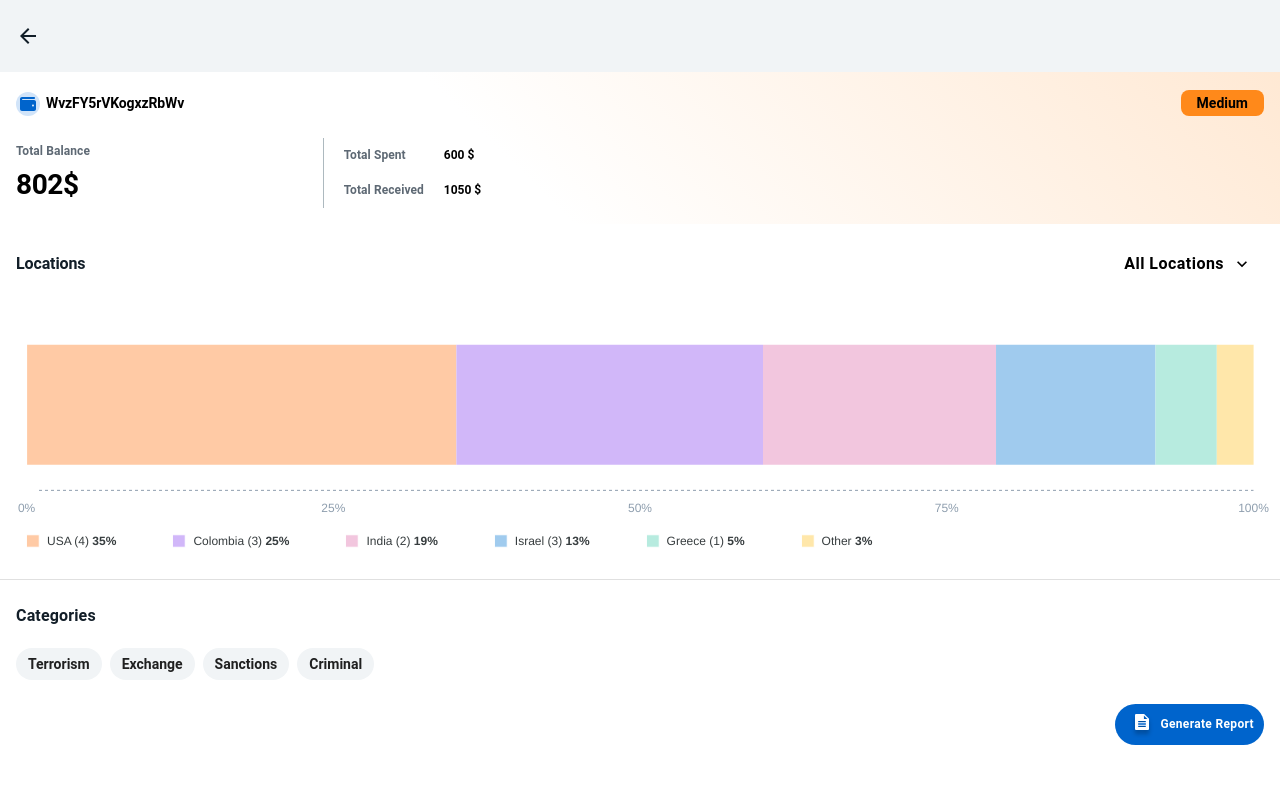
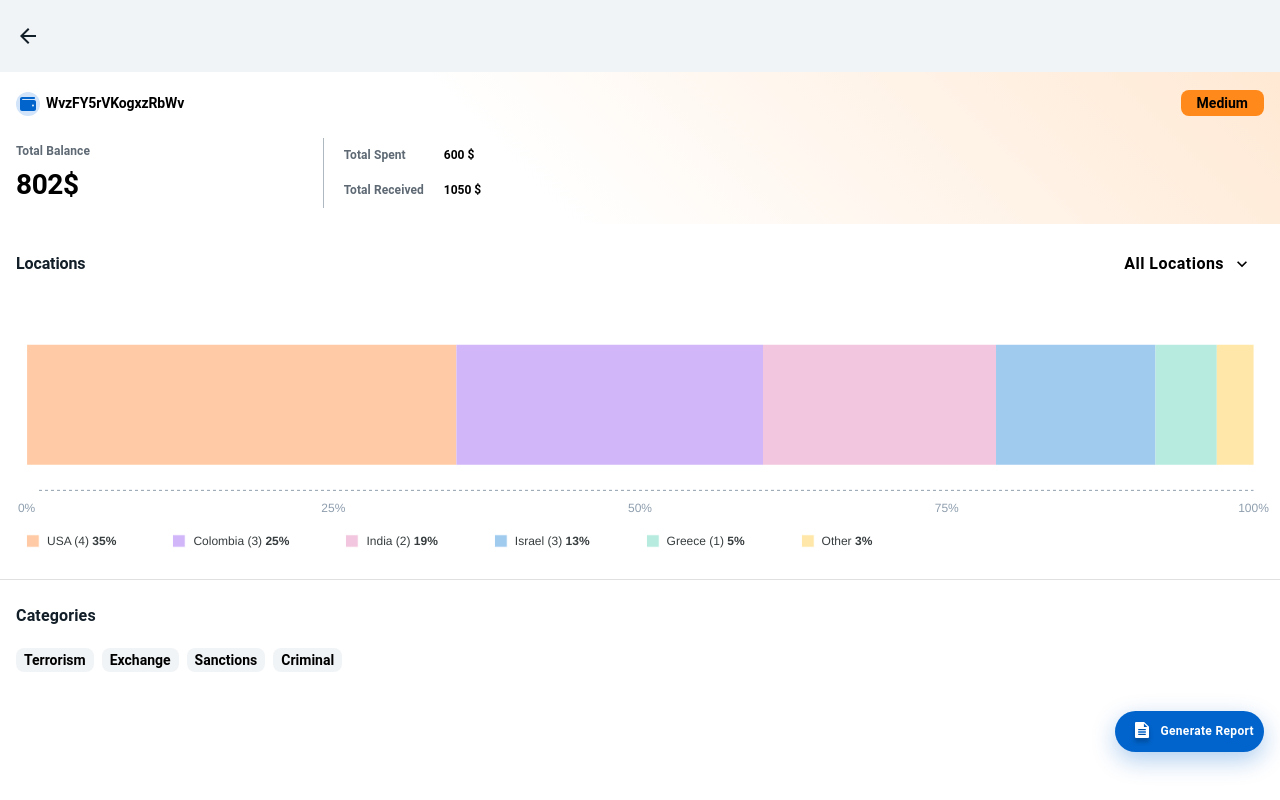
Before and after one commit to avesh-WO23/crypto-UI, a React (Create React App) app: page / in a window 1280 px wide. Built offline with nearby package versions, Linux system fonts and the light colour scheme.

Commit message:
UI changes

```diff
--- a/src/components/classifier/categories/Categories.jsx
+++ b/src/components/classifier/categories/Categories.jsx
@@ -1,4 +1,4 @@
-import { Box, Chip, styled } from "@mui/material";
+import { Box, styled } from "@mui/material";
 import React from "react";
 import { Container } from "../../common/Container";
 import { SectionHeading } from "../../common/styled/SectionHeading";
@@ -12,10 +12,12 @@ const CategoriesList = styled(Box)({
   fontWeight: 700,
 });
 
-const CategoryChip = styled(Chip)({
+const CategoryChip = styled("label")({
   backgroundColor: "#F1F4F6",
   fontSize: "14px",
   fontWeight: "bold",
+  padding: "4px 8px",
+  borderRadius: "8px",
 });
 
 const Categories = () => {
@@ -24,7 +26,9 @@ const Categories = () => {
       <SectionHeading>Categories</SectionHeading>
       <CategoriesList>
         {CategoryLists.map((category, ind) => {
-          return <CategoryChip key={`${category}-${ind}`} label={category} />;
+          return (
+            <CategoryChip key={`${category}-${ind}`}>{category}</CategoryChip>
+          );
         })}
       </CategoriesList>
     </Container>
--- a/src/components/classifier/locations/LocationMenu.jsx
+++ b/src/components/classifier/locations/LocationMenu.jsx
@@ -10,6 +10,14 @@ const MenuButton = styled(Button)({
   textTransform: "capitalize",
   fontWeight: 600,
   fontSize: "16px",
+  borderRadius: "8px",
+  fontSize: "16px",
+  "&.MuiButton-contained.MuiButton-containedPrimary": {
+    "&:hover": {
+      backgroundColor: "#E8F2FF",
+      color: "#0064CC",
+    },
+  },
 });
 
 const StyledMenu = styled((props) => (
@@ -27,7 +35,7 @@ const StyledMenu = styled((props) => (
   />
 ))(({ theme }) => ({
   "& .MuiPaper-root": {
-    borderRadius: 6,
+    borderRadius: 8,
     marginTop: theme.spacing(1),
     minWidth: 180,
     color:
@@ -79,11 +87,9 @@ export default function LocationMenu({ country, setCountry, StaticMenu }) {
         disableElevation
         onClick={handleClick}
         sx={{
-          backgroundColor: anchorEl ? "#E8F2FF" : "transparent",
-          color: "#000",
-          // "& :hover": {
-          //   backgroundColor: "rgb(55, 65, 81)",
-          // },
+          backgroundColor:
+            country === "All locations" ? "transparent" : "#E8F2FF",
+          color: country === "All locations" ? "#000" : "#0064CC",
         }}
         endIcon={anchorEl ? <KeyboardArrowUpIcon /> : <KeyboardArrowDownIcon />}
       >
@@ -100,7 +106,6 @@ export default function LocationMenu({ country, setCountry, StaticMenu }) {
         PaperProps={{
           style: {
             maxHeight: ITEM_HEIGHT * 4.5,
-            // width: "20ch",
           },
         }}
       >
--- a/src/components/common/buttons/BackButton.jsx
+++ b/src/components/common/buttons/BackButton.jsx
@@ -3,7 +3,10 @@ import { Button, styled } from "@mui/material";
 import ArrowBackIcon from "@mui/icons-material/ArrowBack";
 
 const BackBtn = styled(Button)({
-  display: "contents",
+  width: "fit-content",
+  display: "flex",
+  justifyContent: "flex-start",
+  padding: 0,
   color: "#121E28",
 });
 
--- a/src/components/common/buttons/ReportButton.jsx
+++ b/src/components/common/buttons/ReportButton.jsx
@@ -1,10 +1,9 @@
-import { Box, Button, styled } from "@mui/material";
+import { Button, styled } from "@mui/material";
 import React from "react";
 import ReportIcon from "../../../assets/svg/Report.svg";
 
 const GenerateButton = styled(Button)({
   padding: "10px 10px 10px 45px",
-  marginBottom: "30px",
   borderRadius: "50px",
   color: "#fff",
   backgroundColor: "#0064CC",
@@ -14,14 +13,15 @@ const GenerateButton = styled(Button)({
   fontSize: "12px",
   textTransform: "capitalize",
   fontWeight: 600,
+  boxShadow: "0px 8px 24px 0px rgba(0, 100, 204, 0.32)",
+  "&:hover": {
+    color: "#fff",
+    backgroundColor: "#0064CC",
+  },
 });
 
-const ReportButton = () => {
-  return (
-    <Box sx={{ width: "100%", textAlign: "right", marginLeft: "-16px" }}>
-      <GenerateButton>Generate report</GenerateButton>
-    </Box>
-  );
+const ReportButton = ({ sx }) => {
+  return <GenerateButton sx={sx}>Generate report</GenerateButton>;
 };
 
 export default ReportButton;
--- a/src/components/common/buttons/SeverityLabel.jsx
+++ b/src/components/common/buttons/SeverityLabel.jsx
@@ -1,5 +1,5 @@
+import { styled } from "@mui/material";
 import React from "react";
-import { Button, styled } from "@mui/material";
 
 const SeverityText = styled("label")({
   borderRadius: "8px",
--- a/src/components/results/BalanceRange.jsx
+++ b/src/components/results/BalanceRange.jsx
@@ -18,7 +18,6 @@ export default function BalanceRange() {
   const [value, setValue] = React.useState([20, 37]);
 
   const handleChange = (event, newValue) => {
-    console.log("newValue", newValue);
     setValue(newValue);
   };
 
--- a/src/pages/Classifier.jsx
+++ b/src/pages/Classifier.jsx
@@ -9,7 +9,11 @@ import ReportButton from "../components/common/buttons/ReportButton";
 
 const Classifier = () => {
   return (
-    <>
+    <div
+      style={{
+        paddingBottom: "90px",
+      }}
+    >
       <Container
         sx={{
           backgroundColor: "#F1F4F6",
@@ -24,8 +28,8 @@ const Classifier = () => {
       <Location />
       <Divider />
       <Categories />
-      <ReportButton />
-    </>
+      <ReportButton sx={{ position: "fixed", bottom: "48px", right: "16px" }} />
+    </div>
   );
 };
 
```
